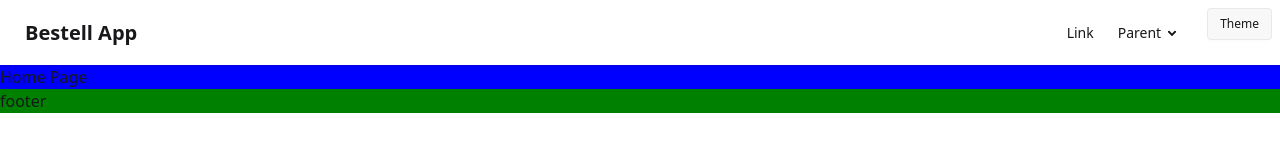
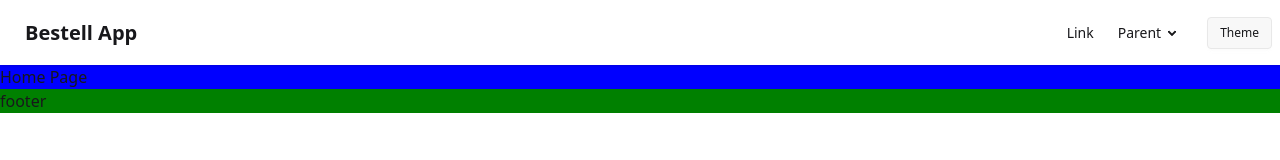
Before and after one commit to larsbeckdev/demo-bestell-app, a Vue app: page / in a window 1280 px wide. Shown: the top 160 px of the page. Built offline with nearby package versions, Linux system fonts and the light colour scheme.

Commit message:
Refactor header layout to improve structure and alignment consistency

```diff
--- a/src/layouts/components/Header.vue
+++ b/src/layouts/components/Header.vue
@@ -3,13 +3,17 @@ import ThemeController from '@/components/ui/theme/ThemeController.vue'
 </script>
 
 <template>
-  <header>
+  <header class="w-full">
     <div class="navbar bg-base-100 shadow-sm">
-      <div class="flex-1">
+      <!-- Left -->
+      <div class="navbar-start">
         <a class="btn btn-ghost text-xl">Bestell App</a>
       </div>
-      <div class="flex-none flex align-center gap-4 h-full">
-        <ul class="menu menu-horizontal px-1">
+
+      <!-- Right -->
+      <div class="navbar-end">
+        <div class="flex items-center gap-4">
+          <ul class="menu menu-horizontal px-1 items-center">
             <li><a>Link</a></li>
             <li>
               <details>
@@ -21,10 +25,11 @@ import ThemeController from '@/components/ui/theme/ThemeController.vue'
               </details>
             </li>
           </ul>
-        <div class="flex align-center h-full"><ThemeController /></div>
+
+          <!-- Theme -->
+          <ThemeController />
+        </div>
       </div>
     </div>
   </header>
 </template>
-
-<style scoped></style>
```
Lines whose indentation alone changed are shown as unchanged.
